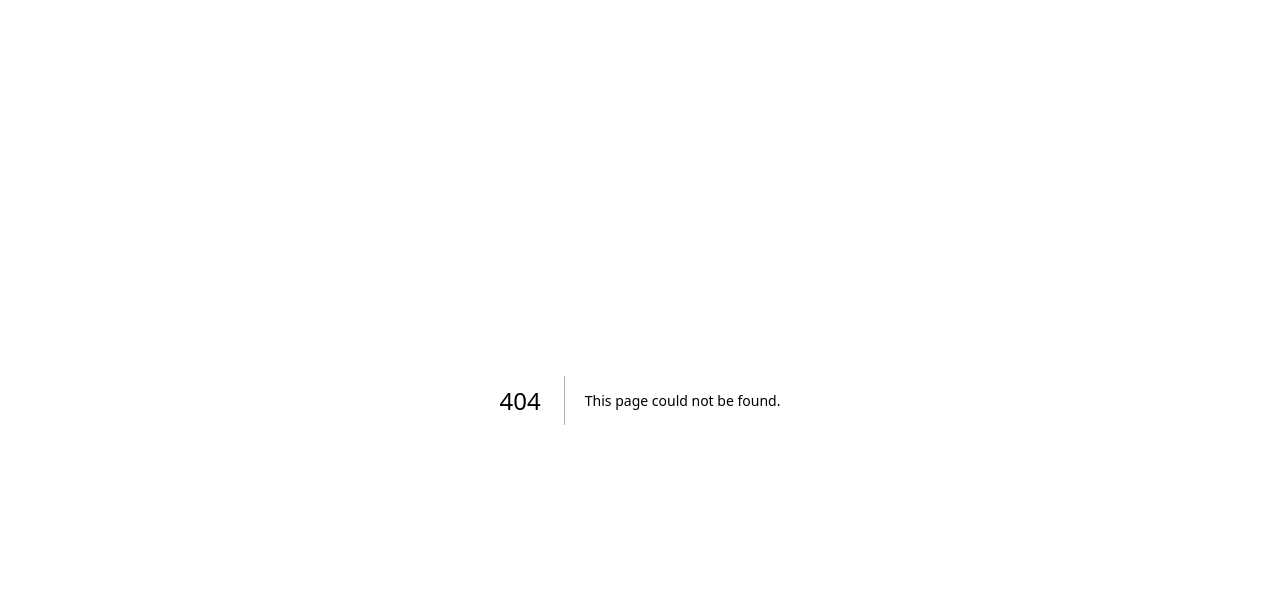
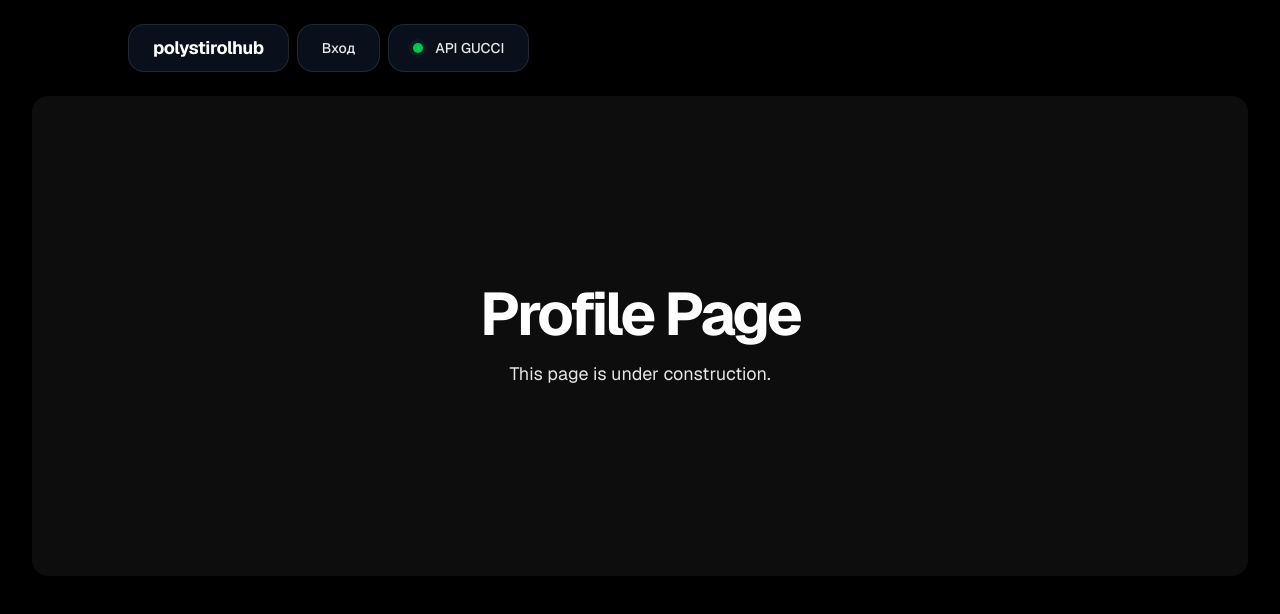
Before and after one commit to PolystirolTech/polystirolhub-frontend, a Next.js app: page /profile in a window 1280 px wide. Before the commit this address had no page. Shown: the top 614 px of the page. Built offline with nearby package versions, Linux system fonts and the light colour scheme.

Commit message:
feat: Implement initial authentication flows with login and profile pages, header, and global styling.

```diff
--- a/src/app/globals.css
+++ b/src/app/globals.css
@@ -3,7 +3,7 @@
 :root {
   /* Palette */
   --color-black: #000000;
-  --color-dark-blue: #14213d;
+  --color-dark-blue: #0a101d;
   --color-orange: #fca311;
   --color-light-gray: #e5e5e5;
   --color-white: #ffffff;
@@ -41,18 +41,12 @@
 
 /* Glassmorphism Utilities */
 .glass {
-  background: rgba(20, 33, 61, 0.7);
-  /* Dark blue with opacity */
-  backdrop-filter: blur(10px);
-  -webkit-backdrop-filter: blur(10px);
-  border: 1px solid rgba(255, 255, 255, 0.1);
+  backdrop-filter: blur(16px);
+  -webkit-backdrop-filter: blur(16px);
 }
 
 .glass-card {
-  background: rgba(255, 255, 255, 0.05);
-  backdrop-filter: blur(10px);
-  -webkit-backdrop-filter: blur(10px);
-  border: 1px solid rgba(255, 255, 255, 0.1);
+  backdrop-filter: blur(16px);
+  -webkit-backdrop-filter: blur(16px);
   border-radius: 1rem;
-  /* Bento style rounded corners */
 }
--- a/src/app/login/page.tsx
+++ b/src/app/login/page.tsx
@@ -32,11 +32,11 @@
         <div className="min-h-screen flex items-center justify-center p-4">
             <main className="w-full max-w-4xl grid grid-cols-1 md:grid-cols-2 gap-6">
                 {/* Info Block - Bento Card 1 */}
-                <div className="glass-card flex flex-col justify-center p-8 md:p-12 shadow-2xl">
+                <div className="glass-card bg-[var(--color-secondary)]/95 backdrop-blur-md border border-white/10 flex flex-col justify-center p-8 md:p-12 shadow-2xl">
                     <div className="mb-6">
-                        <h1 className="mb-4 text-4xl font-bold text-white tracking-tight">Welcome Back</h1>
+                        <h1 className="mb-4 text-4xl font-bold text-white tracking-tight">Привет!</h1>
                         <p className="text-lg text-muted leading-relaxed">
-                            Sign in to <a href="/" className="text-primary font-semibold">polystirolhub</a> to access your dashboard, manage your settings, and connect with the community.
+                            Войдите в <a href="/" className="text-primary font-semibold">polystirolhub</a> чтобы получить доступ к вашему профилю, настроить настройки и подключиться к сообществу.
                         </p>
                     </div>
                     <div className="text-sm text-muted/60">
@@ -45,8 +45,8 @@
                 </div>
 
                 {/* Login Buttons - Bento Card 2 */}
-                <div className="glass-card flex flex-col justify-center p-8 md:p-12 shadow-2xl">
-                    <h2 className="mb-6 text-xl font-semibold text-white/90">Choose a provider</h2>
+                <div className="glass-card bg-[var(--color-secondary)]/95 backdrop-blur-md border border-white/10 flex flex-col justify-center p-8 md:p-12 shadow-2xl">
+                    <h2 className="mb-6 text-xl font-semibold text-white/90">Выберите провайдера</h2>
                     <div className="flex flex-col gap-4">
                         <SocialButton
                             provider="twitch"
--- a/src/app/page.tsx
+++ b/src/app/page.tsx
@@ -8,14 +8,12 @@
       <main className="mx-auto max-w-7xl px-4 sm:px-6 lg:px-8">
         <div className="grid grid-cols-1 gap-6 md:grid-cols-12">
           {/* Main Content Area - Placeholder for future Bento Grid */}
-          <div className="glass-card flex min-h-[60vh] flex-col items-center justify-center p-10 text-center md:col-span-12">
+          <div className="glass-card bg-[var(--color-white)]/5 backdrop-blur-md border border-white/10 flex min-h-[60vh] flex-col items-center justify-center p-10 text-center md:col-span-12">
             <h1 className="mb-4 text-4xl font-bold tracking-tighter text-white sm:text-6xl">
-              Welcome to <span className="text-primary">polystirolhub</span>
+              Это главная страница <span className="text-primary">polystirolhub</span>
             </h1>
             <p className="max-w-2xl text-lg text-muted">
-              The central hub for all things Polystirol.
-              <br />
-              Start building your Bento-style dashboard here.
+              Здесь будет всё что связано с Полистиrolом.
             </p>
           </div>
         </div>
--- /dev/null
+++ b/src/app/profile/page.tsx
@@ -0,0 +1,20 @@
+import { Header } from '@/components/layout/header';
+
+export default function ProfilePage() {
+    return (
+        <div className="min-h-screen pb-20 pt-24">
+            <Header />
+
+            <main className="mx-auto max-w-7xl px-4 sm:px-6 lg:px-8">
+                <div className="glass-card bg-white/5 flex min-h-[60vh] flex-col items-center justify-center p-10 text-center">
+                    <h1 className="mb-4 text-4xl font-bold tracking-tighter text-white sm:text-6xl">
+                        Profile Page
+                    </h1>
+                    <p className="max-w-2xl text-lg text-muted">
+                        This page is under construction.
+                    </p>
+                </div>
+            </main>
+        </div>
+    );
+}
--- a/src/components/layout/header.tsx
+++ b/src/components/layout/header.tsx
@@ -1,25 +1,73 @@
 import Link from 'next/link';
 
-export function Header() {
+interface HeaderProps {
+    isAuthenticated?: boolean;
+}
+
+export function Header({ isAuthenticated = false }: HeaderProps) {
     return (
-        <header className="fixed top-0 left-0 right-0 z-50 p-4">
-            <div className="glass mx-auto flex h-16 max-w-7xl items-center justify-between rounded-2xl px-6 shadow-lg">
-                {/* Logo / Project Name */}
-                <Link
-                    href="/"
-                    className="text-xl font-bold tracking-tight text-white transition-opacity hover:opacity-80"
-                >
-                    polystirolhub
-                </Link>
+        <header className="fixed top-0 left-0 right-0 z-50 p-6">
+            <div className="mx-auto flex max-w-5xl items-center justify-start gap-2">
+                {/* Block 1: Logo / Project Name */}
+                <div className="glass bg-[var(--color-secondary)]/95 backdrop-blur-md border border-white/10 flex h-12 items-center rounded-2xl px-6 shadow-lg transition-transform hover:scale-[1.02]">
+                    <Link
+                        href="/"
+                        className="text-lg font-bold tracking-tight text-white transition-opacity hover:opacity-80"
+                    >
+                        polystirolhub
+                    </Link>
+                </div>
 
-                {/* API Status Indicator */}
-                <div className="flex items-center gap-2 rounded-full bg-white/5 px-3 py-1 text-xs font-medium text-white/80 backdrop-blur-sm">
-                    <span className="relative flex h-2 w-2">
+                {/* Authenticated User Blocks */}
+                {isAuthenticated && (
+                    <>
+                        {/* Block 2: Profile */}
+                        <Link href="/profile" className="glass bg-[var(--color-secondary)]/95 backdrop-blur-md border border-white/10 flex h-12 items-center gap-3 rounded-2xl px-4 shadow-lg transition-all hover:scale-[1.02]">
+                            {/* Level Badge */}
+                            <div className="flex h-8 w-8 items-center justify-center rounded-md border-2 border-primary/60 bg-primary/10">
+                                <span className="text-sm font-bold text-primary">42</span>
+                            </div>
+
+                            {/* Avatar */}
+                            <div className="h-8 w-8 overflow-hidden rounded-md bg-gradient-to-br from-primary to-secondary">
+                                <div className="flex h-full w-full items-center justify-center text-xs font-bold text-white">
+                                    JD
+                                </div>
+                            </div>
+
+                            {/* Username */}
+                            <span className="text-sm font-medium text-white/90">JohnDoe</span>
+                        </Link>
+
+                        {/* Block 3: Logout */}
+                        <button className="glass bg-[var(--color-secondary)]/95 backdrop-blur-md border border-white/10 flex h-12 items-center gap-2 rounded-2xl px-4 shadow-lg transition-all hover:scale-[1.02] hover:bg-red-500/80 hover:cursor-pointer">
+                            <svg className="h-5 w-5 text-white/80" fill="none" viewBox="0 0 24 24" stroke="currentColor">
+                                <path strokeLinecap="round" strokeLinejoin="round" strokeWidth={2} d="M17 16l4-4m0 0l-4-4m4 4H7m6 4v1a3 3 0 01-3 3H6a3 3 0 01-3-3V7a3 3 0 013-3h4a3 3 0 013 3v1" />
+                            </svg>
+                        </button>
+                    </>
+                )}
+
+                {/* Unauthenticated User Block */}
+                {!isAuthenticated && (
+                    <Link
+                        href="/login"
+                        className="glass bg-[var(--color-secondary)]/95 backdrop-blur-md border border-white/10 flex h-12 items-center gap-2 rounded-2xl px-6 shadow-lg transition-all hover:scale-[1.02] hover:bg-primary/20"
+                    >
+                        <span className="text-sm font-medium text-white/90">Вход</span>
+                    </Link>
+                )}
+
+                {/* Block 4: API Status Indicator */}
+                <div className="glass bg-[var(--color-secondary)]/95 backdrop-blur-md border border-white/10 flex h-12 items-center gap-3 rounded-2xl px-6 shadow-lg transition-transform">
+                    <span className="relative flex h-2.5 w-2.5">
                         <span className="absolute inline-flex h-full w-full animate-ping rounded-full bg-green-400 opacity-75"></span>
-                        <span className="relative inline-flex h-2 w-2 rounded-full bg-green-500"></span>
+                        <span className="relative inline-flex h-2.5 w-2.5 rounded-full bg-green-500"></span>
                     </span>
-                    <span>API Online</span>
+                    <span className="text-sm font-medium text-white/90">API GUCCI</span>
                 </div>
+
+
             </div>
         </header>
     );
--- a/src/components/ui/social-button.tsx
+++ b/src/components/ui/social-button.tsx
@@ -9,17 +9,17 @@
     twitch: {
         color: 'bg-[#9146FF]',
         hover: 'hover:bg-[#9146FF]/90',
-        label: 'Continue with Twitch',
+        label: 'Войти с Twitch',
     },
     discord: {
         color: 'bg-[#5865F2]',
         hover: 'hover:bg-[#5865F2]/90',
-        label: 'Continue with Discord',
+        label: 'Войти с Discord',
     },
     steam: {
         color: 'bg-[#171a21]',
         hover: 'hover:bg-[#171a21]/90',
-        label: 'Continue with Steam',
+        label: 'Войти с Steam',
     },
 };
 
```
